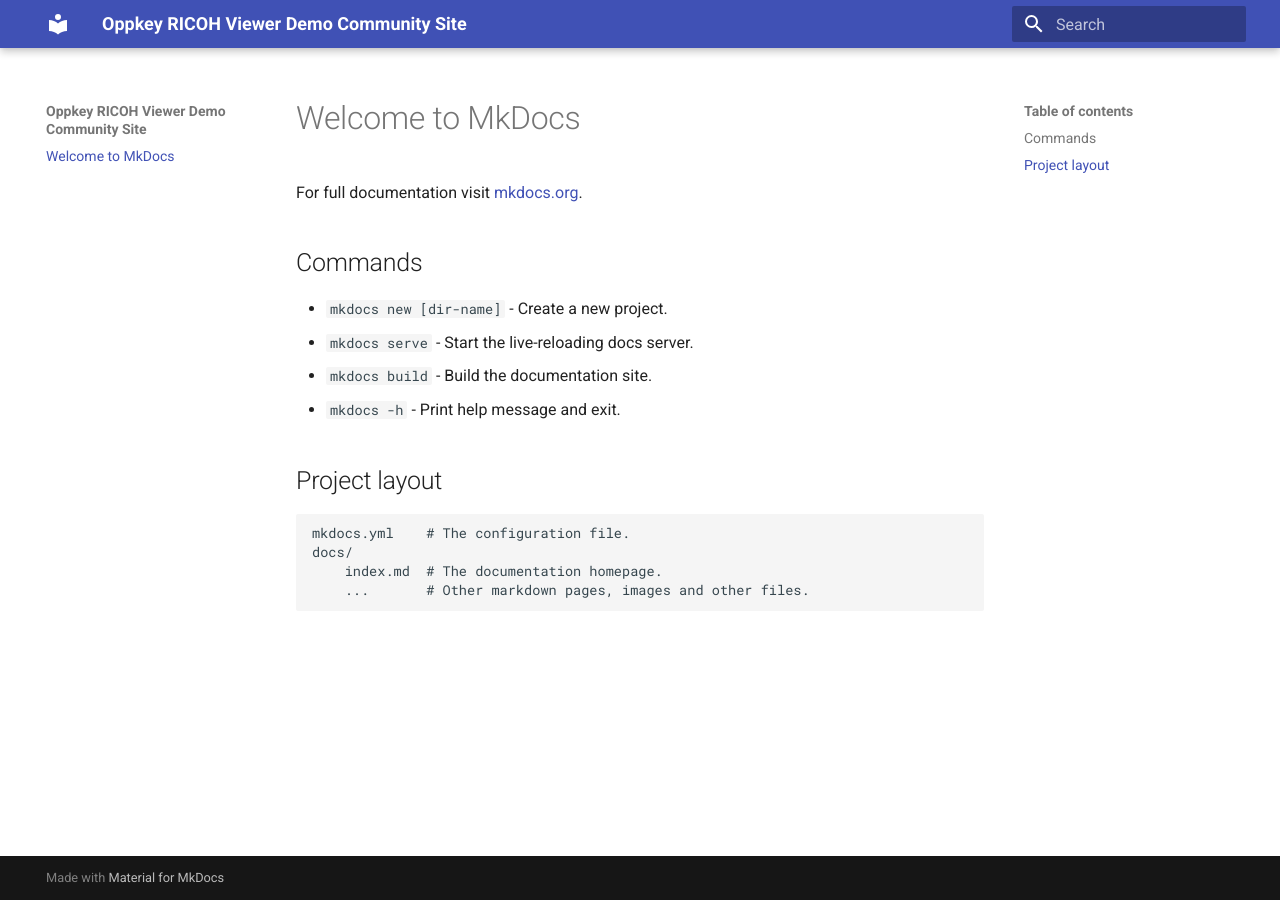
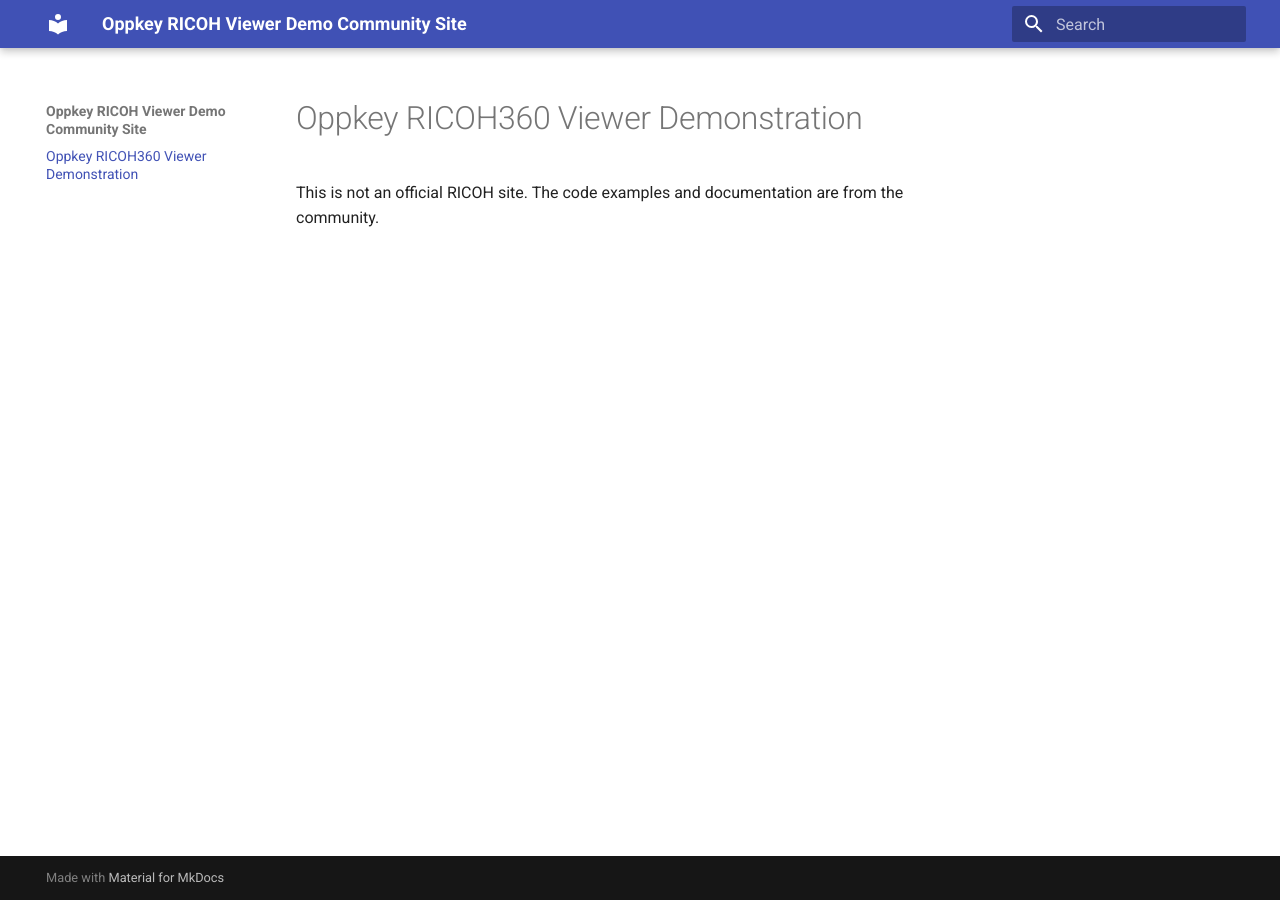
Before and after one commit to theta360developers/ricoh-viewer, an MkDocs documentation site: the page built from docs/index.md, in a window 1280 px wide. Built offline with MkDocs 1.6.1 and Material for MkDocs 9.7.7, drawn with Linux system fonts in a browser that asks for light colours.

Commit message:
basic front page

```diff
--- a/docs/index.md
+++ b/docs/index.md
@@ -1,17 +1,4 @@
-# Welcome to MkDocs
+# Oppkey RICOH360 Viewer Demonstration
 
-For full documentation visit [mkdocs.org](https://www.mkdocs.org).
-
-## Commands
-
-* `mkdocs new [dir-name]` - Create a new project.
-* `mkdocs serve` - Start the live-reloading docs server.
-* `mkdocs build` - Build the documentation site.
-* `mkdocs -h` - Print help message and exit.
-
-## Project layout
-
-    mkdocs.yml    # The configuration file.
-    docs/
-        index.md  # The documentation homepage.
-        ...       # Other markdown pages, images and other files.
+This is not an official RICOH site. The code examples
+and documentation are from the community.
--- a/mkdocs.yml
+++ b/mkdocs.yml
@@ -1,8 +1,8 @@
 site_name: Oppkey RICOH Viewer Demo Community Site
 # change to theta360developers before official publication
-site_url: https://codetricity.github.io/viewer-demo-docs
+site_url: https://codetricity.github.io/ricoh-viewer
 theme:
   name: material
   # features:
   #   - navigation.instant
-repo_name: git@github.com:codetricity/viewer-demo-docs.git
+repo_name: git@github.com:codetricity/ricoh-viewer.git
```
